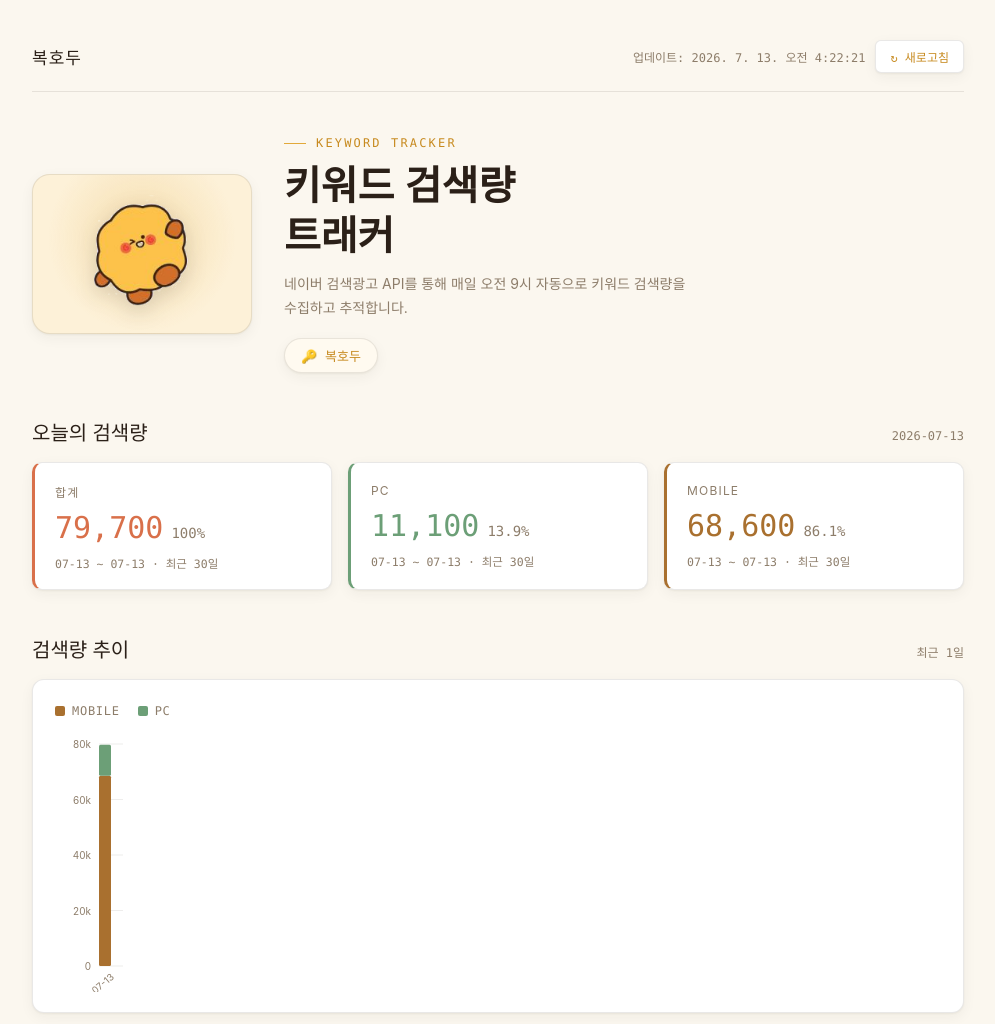
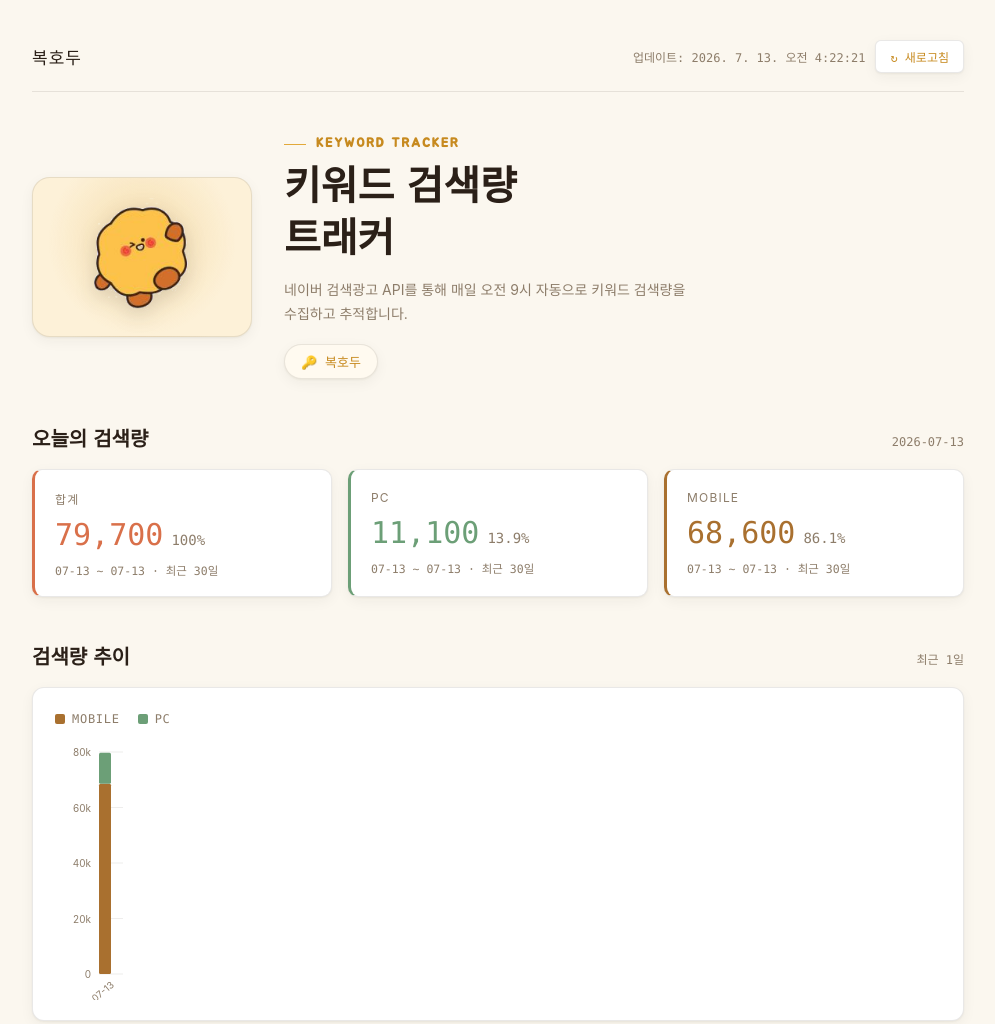
Before and after one commit to TAEHWAN8872/bokhodu-keyword-tracker, a website: page index.html in a window 1280 px wide. Shown: the top 1024 px of the page, without its empty margins (142-1137 px from the left). Drawn offline with Linux system fonts and the light colour scheme.

Commit message:
Update index.html

```diff
--- a/index.html
+++ b/index.html
@@ -4,6 +4,9 @@
 <meta charset="UTF-8" />
 <meta name="viewport" content="width=device-width, initial-scale=1.0, viewport-fit=cover" />
 <title>복호두 키워드 검색량</title>
+<link rel="preconnect" href="https://fonts.googleapis.com">
+<link rel="preconnect" href="https://fonts.gstatic.com" crossorigin>
+<link href="https://fonts.googleapis.com/css2?family=Jua&display=swap" rel="stylesheet">
 <style>
   :root{
     --bg: #fbf7ef;
@@ -23,6 +26,7 @@
     --shadow: 0 1px 2px rgba(43,32,24,0.05), 0 4px 14px rgba(43,32,24,0.05);
     --mono: 'IBM Plex Mono', ui-monospace, SFMono-Regular, Menlo, monospace;
     --serif: 'Noto Serif KR', Georgia, serif;
+    --round: 'Jua', 'Pretendard', var(--sans);
     --sans: 'Pretendard', -apple-system, BlinkMacSystemFont, 'Malgun Gothic', sans-serif;
   }
 
@@ -123,9 +127,10 @@
     display: flex;
     align-items: center;
     gap: 10px;
-    font-family: var(--mono);
-    font-size: 12px;
-    letter-spacing: 0.18em;
+    font-family: var(--round);
+    font-weight: 700;
+    font-size: 13px;
+    letter-spacing: 0.14em;
     color: var(--gold-deep);
     text-transform: uppercase;
     margin-bottom: 10px;
@@ -137,9 +142,10 @@
   }
 
   .hero-title {
-    font-family: var(--serif);
+    font-family: var(--round);
+    font-weight: 700;
     font-size: clamp(28px, 4.2vw, 40px);
-    line-height: 1.25;
+    line-height: 1.3;
     color: var(--ink);
     margin: 0 0 12px;
   }
@@ -174,8 +180,8 @@
     margin-bottom: 16px;
   }
   .section-head h2 {
-    font-family: var(--serif);
-    font-weight: 400;
+    font-family: var(--round);
+    font-weight: 700;
     font-size: 20px;
     color: var(--ink);
     margin: 0;
```
